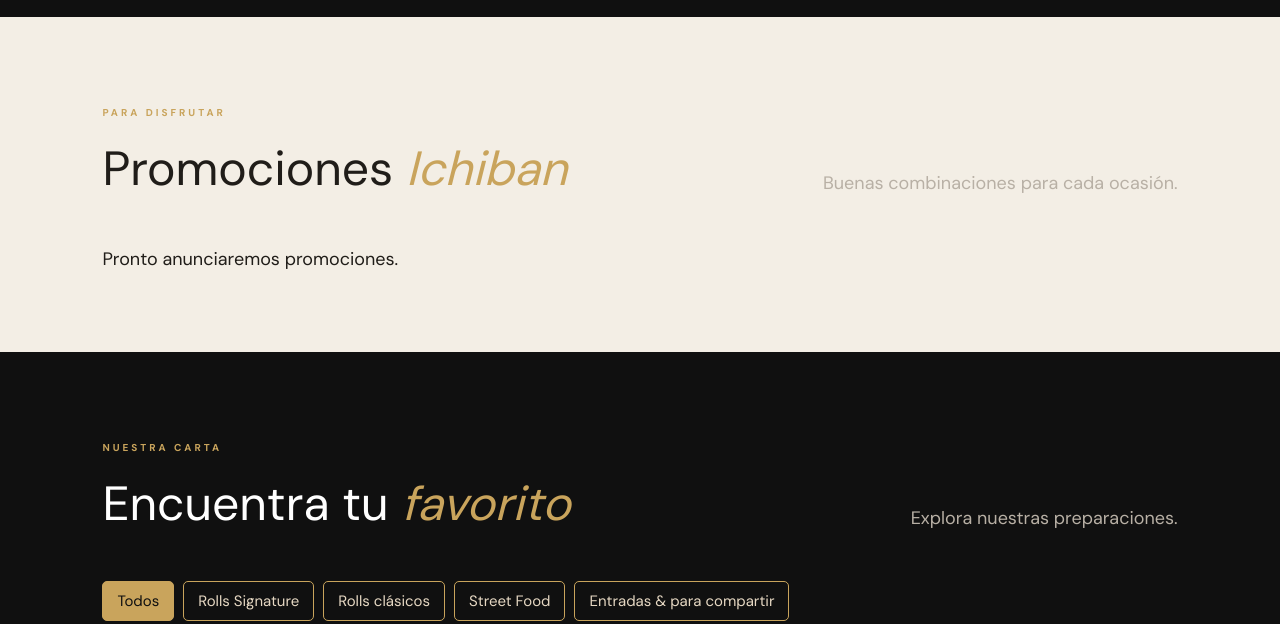
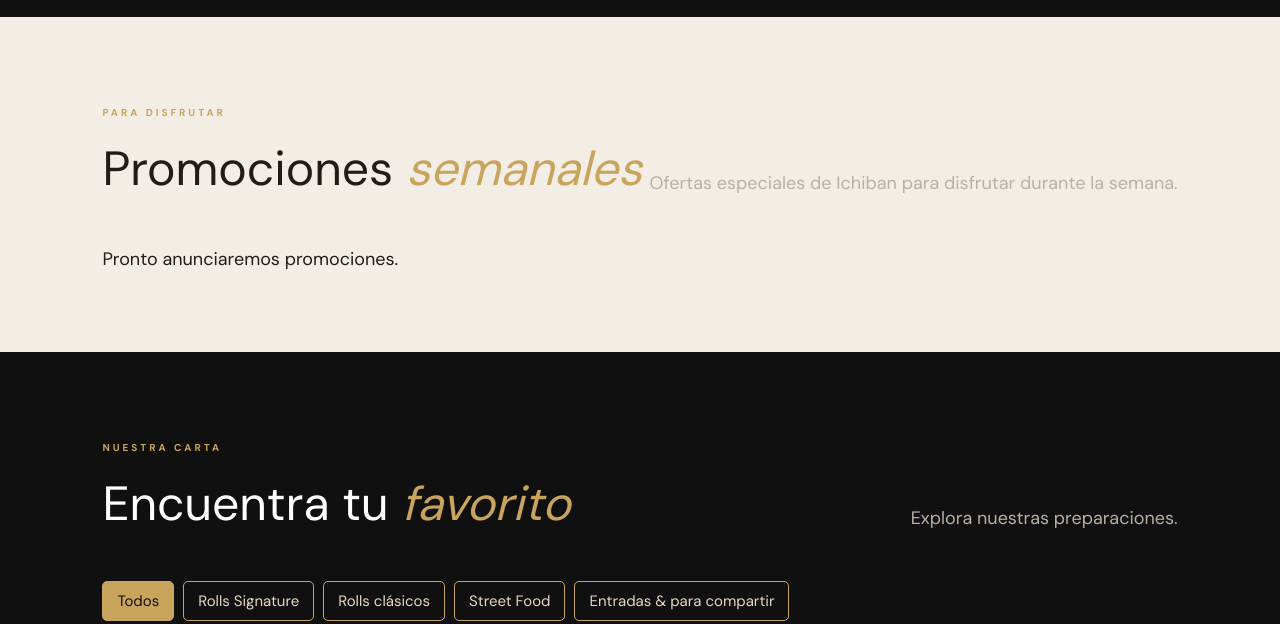
Before and after one commit to ichibansushimaki-ai/ichibansushimaki, a plain HTML site: page index.html in a window 1280 px wide. Shown: the part 1560-2184 px from the top of the page. Drawn offline with nearby package versions, Linux system fonts and the light colour scheme; no server answers; a web font is replaced by a local one.

Commit message:
Cambiar sección a Promociones semanales

```diff
--- a/index.html
+++ b/index.html
@@ -58,10 +58,10 @@
   <section class="section" id="promos">
     <div class="section-head">
       <div>
-        <p class="eyebrow">PARA DISFRUTAR</p>
-        <h2>Promociones <em>Ichiban</em></h2>
-      </div>
-      <p>Buenas combinaciones para cada ocasión.</p>
+       <p class="eyebrow">PARA DISFRUTAR</p>
+<h2>Promociones <em>semanales</em></h2>
+</div>
+<p>Ofertas especiales de Ichiban para disfrutar durante la semana.</p>
     </div>
     <div id="promoGrid" class="grid"></div>
   </section>
```
